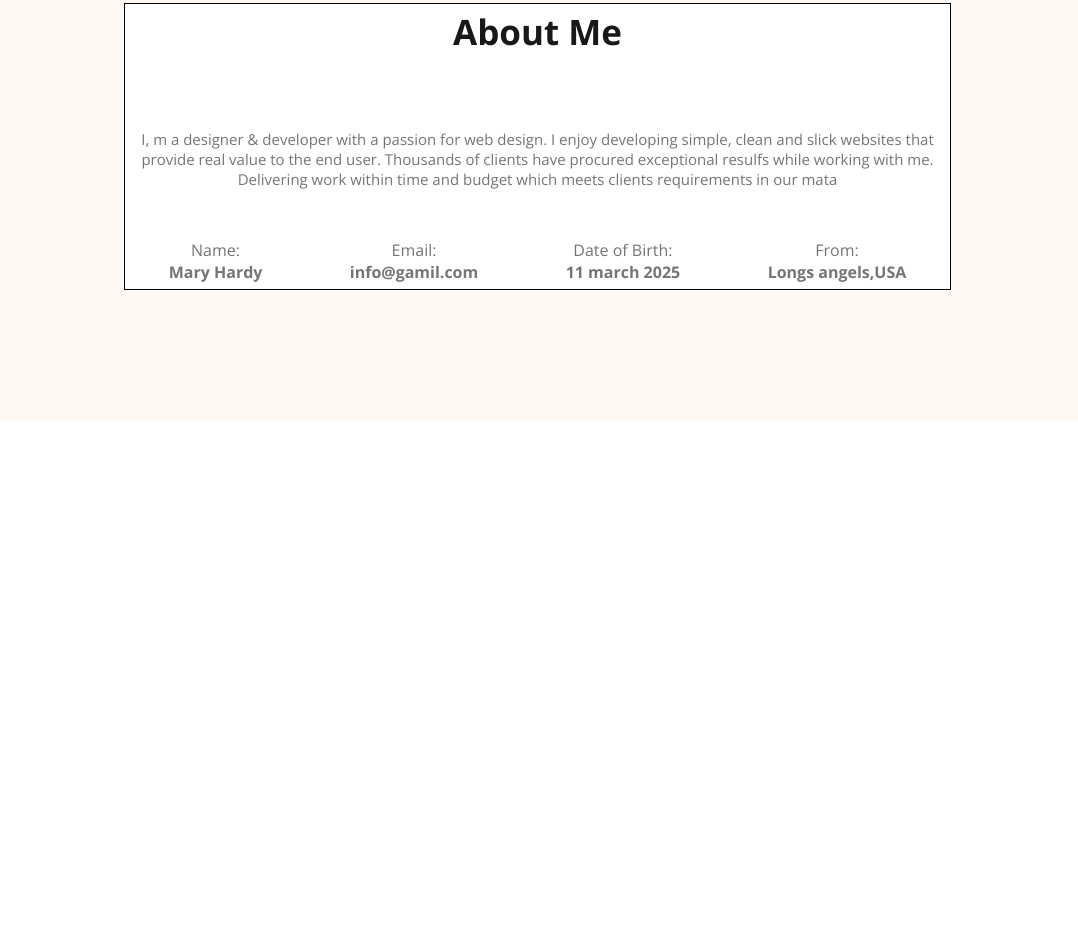
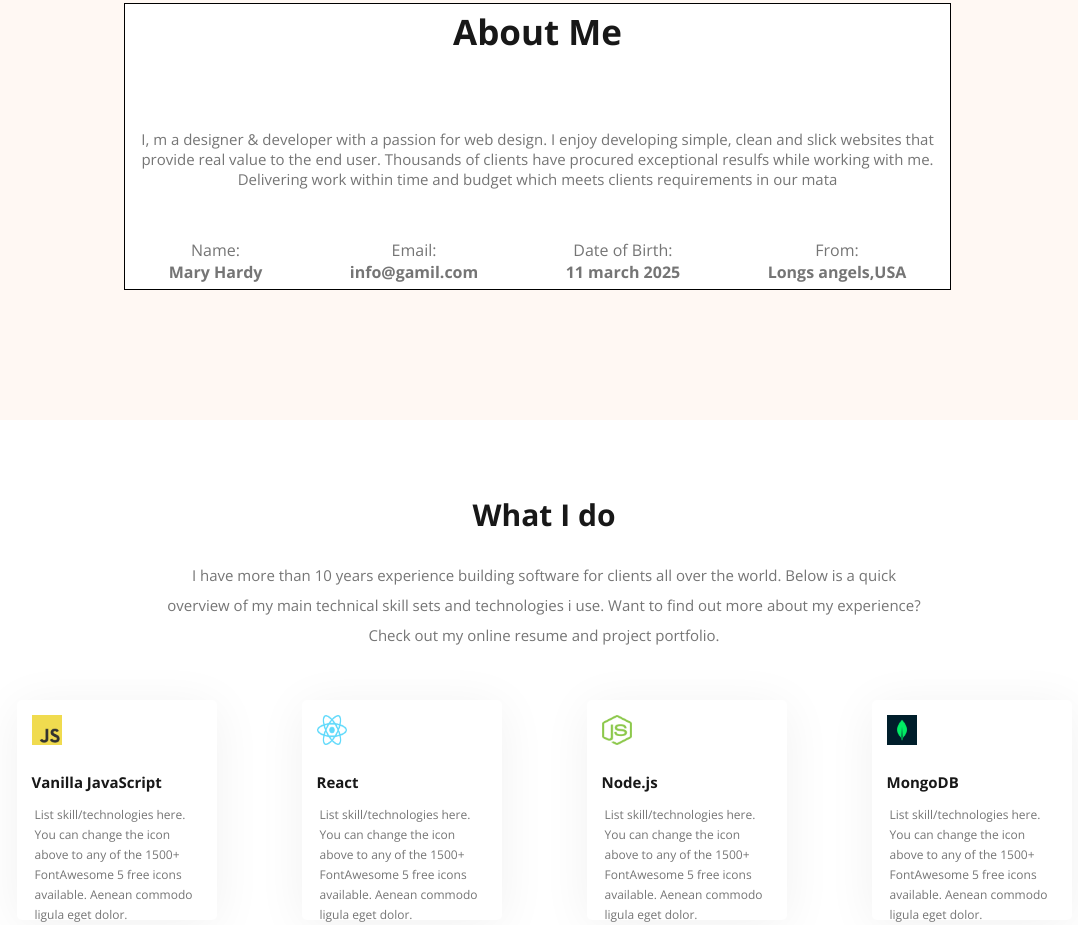
Before and after one commit to imrannhossain/create-porttfolio, a plain HTML site: page index.html in a window 1280 px wide. Shown: the part 1003-1928 px from the top of the page, without its empty margins (96-1174 px from the left). Before the commit the page ends 1423 px from the top, so only its background shows below. Drawn offline with nearby package versions, Linux system fonts and the light colour scheme.

Commit message:
added skills section

```diff
--- a/index.html
+++ b/index.html
@@ -74,10 +74,34 @@
 
 
 
-       <!-- <section class="second">
-        <h3>What I do</h3>
-        <p>I have more than 10 years experience building software for clients all over the world. Below is a quick overview of my main technical skill sets and technologies i use. Want to find out more about my experience? Check out my online resume and project portfolio.</p>
- -->
+       <section >
+        <h3 class="text-center section-titile">What I do</h3>
+        <p  class="text-center section-description">I have more than 10 years experience building software for clients all over the world. Below is a quick <br> overview of my main technical skill sets and technologies i use. Want to find out more about my experience? <br> Check out my online resume and project portfolio.</p>
+
+            <div class="skills">
+            <div class="skills-container">
+                <img class="img"  src="images/icons/js.png" alt="">
+                <h4 class="skill-title">Vanilla JavaScript</h4>
+                <p class="skill-description ">List skill/technologies here. You can change the icon above to any of the 1500+ FontAwesome 5 free icons available. Aenean commodo ligula eget dolor.</p>
+            </div>
+            <div class="skills-container">
+                <img class="img"  src="images/icons/react.png" alt="">
+                <h4 class="skill-title">React</h4>
+                <p class="skill-description">List skill/technologies here. You can change the icon above to any of the 1500+ FontAwesome 5 free icons available. Aenean commodo ligula eget dolor.</p>
+            </div>
+            <div class="skills-container">
+                <img class="img"  src="images/icons/nodejs.png " alt="">
+
+                <h4 class="skill-title">Node.js</h4>
+
+                <p class="skill-description">List skill/technologies here. You can change the icon above to any of the 1500+ FontAwesome 5 free icons available. Aenean commodo ligula eget dolor.</p>
+            </div>
+            <div class="skills-container">
+                <img class="img"  src="images/icons/mongo.png" alt="">
+                <h4 class="skill-title">MongoDB</h4>
+                <p class="skill-description">List skill/technologies here. You can change the icon above to any of the 1500+ FontAwesome 5 free icons available. Aenean commodo ligula eget dolor.</p>
+            </div>
+            </div>
 
 
 
--- a/style/style.css
+++ b/style/style.css
@@ -18,6 +18,9 @@
 
 .r-colour{
     color: rgb(253, 110, 10);
+}
+.text-center{
+  text-align: center;
 }
 /* shared section bg */
 .section-bg{
@@ -166,6 +169,7 @@ main{
   border-radius: 10px;
   padding: 130px 150px;
   text-align: center;
+  margin-bottom: 80px;
 }
 main section h1{
   color: rgb(24, 24, 24);
@@ -202,3 +206,61 @@ width: 827px;
 height: 287px;
 text-align: center;
 }
+
+/* sections skills */
+.section-titile{
+  color: rgb(24, 24, 24);
+font-family: Open Sans;
+font-size: 30px;
+font-weight: 700;
+line-height: 30px;
+margin-bottom: 30px;
+
+}
+.section-description{
+  color: rgb(117, 117, 117);
+font-family: Open Sans;
+font-size: 15px;
+font-weight: 400;
+line-height: 30px;
+
+}
+.skills {
+  margin-top: 50px;
+  display: flex;
+  justify-content: space-around;
+  border-radius: 5px;
+
+}
+
+.skills-container{
+  border-radius: 5px;
+box-shadow: 0px 6px 50px 0px rgba(0, 0, 0, 0.06);
+background: rgb(255, 255, 255);
+width: 200px;
+height: 220px;
+
+}
+.skill-title{
+color: rgb(24, 24, 24);
+font-size: 15px;
+font-weight: 700;
+line-height: 15px;
+margin: 15px 15px 15px 15px;
+
+}
+.img{
+
+width: 30px;
+height: 30px;
+margin: 15px 15px 10px 15px;
+
+}
+.skill-description{
+  color: rgb(117, 117, 117);
+font-family: Open Sans;
+font-size: 12px;
+font-weight: 400;
+line-height: 20px;
+margin: 15px 15px 10px 18px;
+}
```
